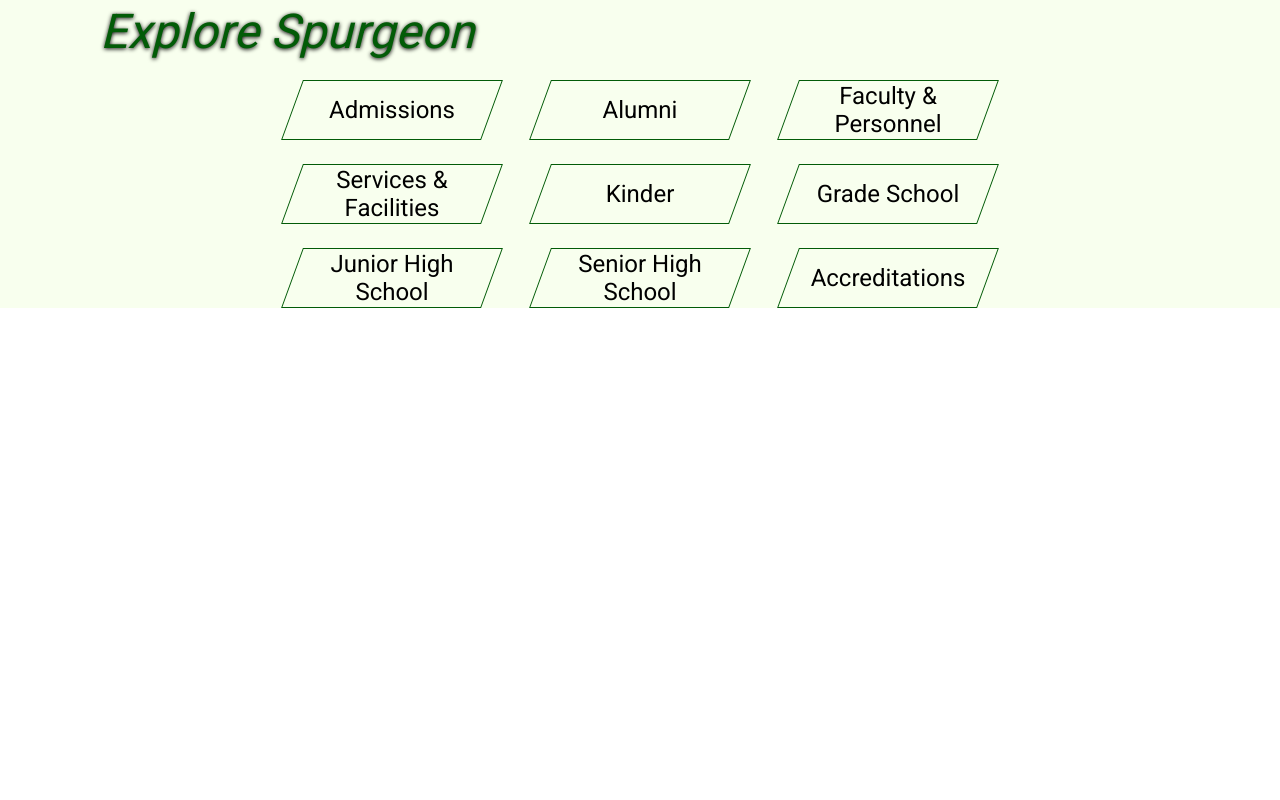
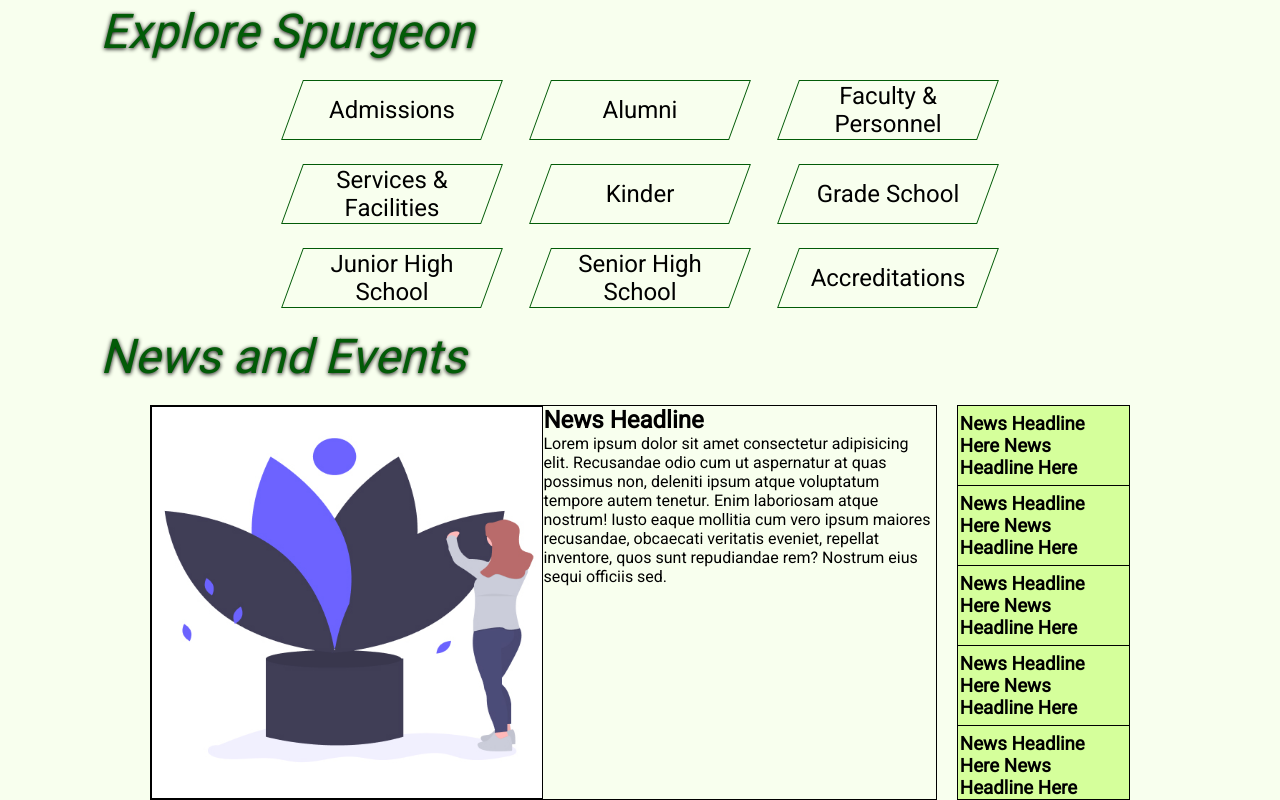
Before and after one commit to Lougerb/First-Website-w--SASS, a plain HTML site: page index.html in a window 1280 px wide. Shown: the part 1297-2097 px from the top of the page. Before the commit the page ends 1605 px from the top, so only its background shows below. Drawn offline with Linux system fonts and the light colour scheme.

```diff
--- a/css/sass/_Layout.scss
+++ b/css/sass/_Layout.scss
@@ -3,6 +3,11 @@
 $secondaryC: #f8ffee;
 $tertiaryC: #be6101;
 $quoteShadow: 3px 3px 4px rgb(0, 0, 0, 0.6);
+$selectedNewsC: #d5ff9b;
+
+body {
+  background-color: $secondaryC;
+}
 
 .banner {
   &-1 {
@@ -67,6 +72,7 @@
   height: 15vh;
   .navBorder {
     background-color: rgb(255, 255, 255, 0.4);
+    z-index: 100;
 
     @include centerContent;
     gap: 20px;
@@ -95,6 +101,7 @@
           @include centerContent;
           width: 80px;
           &:hover {
+            // background-color: $tertiaryC;
             @include linkHover;
           }
         }
@@ -132,7 +139,7 @@
 }
 
 .explore {
-  background-color: $secondaryC;
+  // background-color: $secondaryC;
   // width: 100vw;
 
   &-Option {
@@ -146,6 +153,7 @@
     transform: skewX(-20deg);
     &:hover {
       @include linkHover;
+      border-style: none;
     }
     a {
       @include centerContent;
@@ -157,11 +165,7 @@
       }
     }
   }
-  &-Nav {
-    .section-Cat {
-      padding: 20px 100px;
-    }
-  }
+
   &-grid {
     grid-template-columns: repeat(3, 200px);
     @include centerItem;
@@ -179,5 +183,67 @@
     font-style: italic;
     color: $primaryC;
     text-shadow: 0px 1px 4.5px black;
+    padding: 20px 100px;
   }
 }
+
+.article {
+  &-container {
+    @include centerContent; // width: 1400px;
+    // margin: 0px 178px;
+    // border: 1px solid black;
+    flex-direction: row;
+    // height: 490px;
+    max-width: 980px;
+    gap: 20px;
+    margin: 0 auto;
+    .news-slider {
+      height: 395px;
+    }
+  }
+  &-content {
+    border: 1px solid black;
+    display: flex;
+    flex-direction: row;
+    width: 800px;
+  }
+  &-image {
+    overflow: hidden;
+    @include centerContent;
+    height: auto;
+    width: 50%;
+    border: 1px solid black;
+    img {
+      // height: auto;
+      width: 100%;
+    }
+  }
+
+  &-text {
+    width: 50%;
+  }
+}
+.news {
+  &-slider {
+    border: 1px solid black;
+    // height: inherit;
+    overflow: scroll;
+  }
+  &-headline {
+    background-color: $selectedNewsC;
+    height: 80px;
+    border-bottom: 1px black solid;
+    max-width: inherit;
+    @include centerContent;
+    padding: 2px;
+
+    h3 {
+      max-width: 170px;
+      // to make ... overflow
+      overflow: hidden;
+      text-overflow: ellipsis;
+
+      white-space: pre-wrap;
+    }
+  }
+}
--- a/css/sass/_mixin.scss
+++ b/css/sass/_mixin.scss
@@ -9,7 +9,7 @@
   align-items: center;
 }
 @mixin linkHover {
-  background-color: rgb(190, 97, 1, 0.8);
+  background-color: rgb(190, 97, 1, 1);
   box-shadow: 0px 1px 2px #000;
   color: white;
 }
--- a/index.html
+++ b/index.html
@@ -81,6 +81,49 @@
     </section>
 
     <!-- --------------------------SECTION 3-------------------------- -->
-    <section class="news-event"></section>
+    <section class="news-event">
+      <!-- Make this baby a GRID-->
+      <div class="section-Cat">
+        <span>News and Events</span>
+      </div>
+      <div class="article-container">
+        <div class="article-content">
+          <div class="article-image">
+            <img src="./img/articleimage.jpg" alt="Planting" />
+          </div>
+          <div class="article-text">
+            <h1>News Headline</h1>
+            <p>
+              Lorem ipsum dolor sit amet consectetur adipisicing elit.
+              Recusandae odio cum ut aspernatur at quas possimus non, deleniti
+              ipsum atque voluptatum tempore autem tenetur. Enim laboriosam
+              atque nostrum! Iusto eaque mollitia cum vero ipsum maiores
+              recusandae, obcaecati veritatis eveniet, repellat inventore, quos
+              sunt repudiandae rem? Nostrum eius sequi officiis sed.
+            </p>
+          </div>
+        </div>
+        <div class="news-slider">
+          <div class="news-headline">
+            <h3>News Headline Here News Headline Here</h3>
+          </div>
+          <div class="news-headline">
+            <h3>News Headline Here News Headline Here</h3>
+          </div>
+          <div class="news-headline">
+            <h3>News Headline Here News Headline Here</h3>
+          </div>
+          <div class="news-headline">
+            <h3>News Headline Here News Headline Here</h3>
+          </div>
+          <div class="news-headline">
+            <h3>News Headline Here News Headline Here</h3>
+          </div>
+          <div class="news-headline">
+            <h3>News Headline Here News Headline Here</h3>
+          </div>
+        </div>
+      </div>
+    </section>
   </body>
 </html>
```
Also changed, not shown: css/style.css, img/articleimage.jpg (added).
